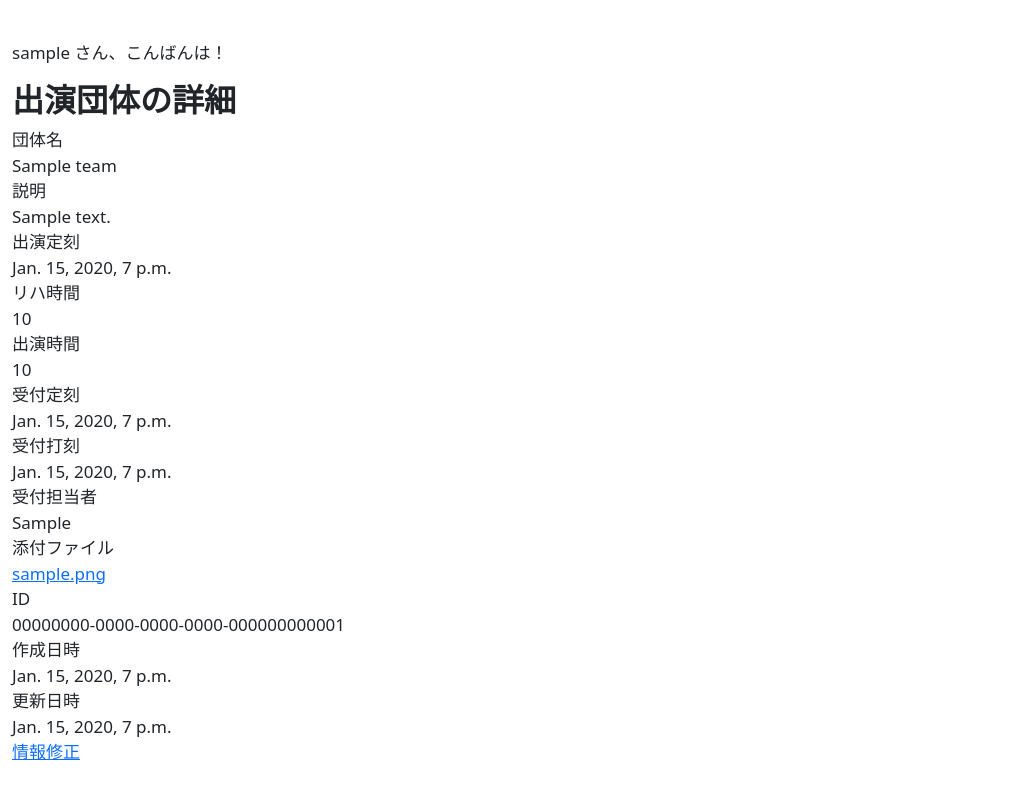
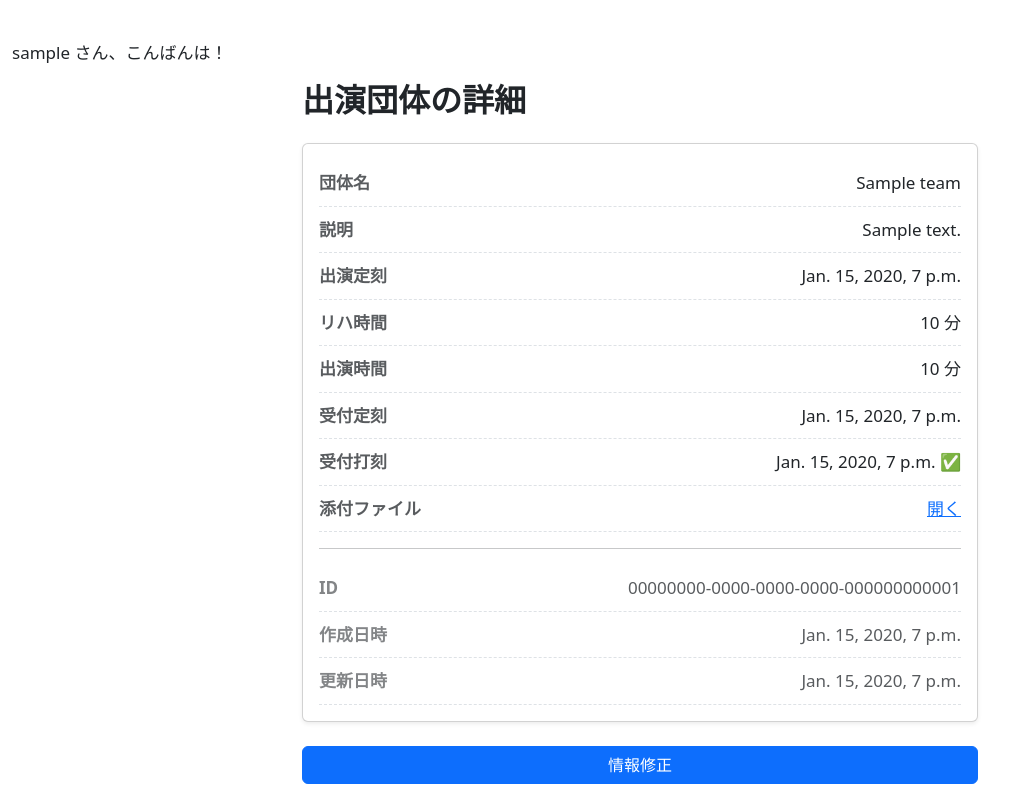
Before and after one commit to Bunnoichi/Echoes_Portal_Project, a Django app: page /echoes/team/00000000-0000-0000-0000-000000000001/detail in a window 1280 px wide. Shown: the part 59-859 px from the top of the page, without its empty margins (0-1031 px from the left). Before the commit the page ends 819 px from the top, so only its background shows below. Run offline with Django 5.2, Linux system fonts and the light colour scheme; a user stored in the database is signed in; tables that the repository leaves empty hold one stand-in row (values such as "Sample post"); some libraries are stand-ins or nearby versions.

Commit message:
各画面のStyleを整えた

```diff
--- a/epp_project/templates/echoes/index.html
+++ b/epp_project/templates/echoes/index.html
@@ -80,10 +80,10 @@
       </thead>
       <tbody>
         <tr class="status-now">
-          <th>現在</th><td>{{ onstage_now.team_name }}</td><td>{{ onstage_now.onstage_time }}</td><td>{% if onstage_now.checkin_postime_1 %}✅{% endif %}</td>
+          <th>現在</th><td>{{ onstage_now.team_name }}</td><td>{{ onstage_now.onstage_time }}</td><td>{% if onstage_now.onstage_time_acc %}✅{% endif %}</td>
         </tr>
-        <tr><th>次</th><td>{{ onstage_pos.team_name }}</td><td>{{ onstage_pos.onstage_time }}</td><td>{% if onstage_pos.checkin_postime_1 %}✅{% endif %}</td></tr>
-        <tr><th>次々</th><td>{{ onstage_pos2.team_name }}</td><td>{{ onstage_pos2.onstage_time }}</td><td>{% if onstage_pos2.checkin_postime_1 %}✅{% endif %}</td></tr>
+        <tr><th>次</th><td>{{ onstage_pos.team_name }}</td><td>{{ onstage_pos.onstage_time }}</td><td>{% if onstage_pos.onstage_time_acc %}✅{% endif %}</td></tr>
+        <tr><th>次々</th><td>{{ onstage_pos2.team_name }}</td><td>{{ onstage_pos2.onstage_time }}</td><td>{% if onstage_pos2.onstage_time_acc %}✅{% endif %}</td></tr>
       </tbody>
     </table>
   </div>
--- a/epp_project/templates/echoes/team_detail.html
+++ b/epp_project/templates/echoes/team_detail.html
@@ -1,60 +1,113 @@
 {% extends 'base/echoes_base.html' %}
 {% block body %}
+<style>
+  .detail-row {
+    display: flex;
+    justify-content: space-between;
+    padding: 10px 0;
+    border-bottom: 1px dashed var(--bs-border-color);
+  }
 
-<h2>出演団体の詳細</h2>
-<div class="team_detail_box">
-   <div class="detail_label">団体名</div>
-   <div class="detail_conte">{{ team.team_name }}</div>
+  .detail-label {
+    font-weight: 600;
+    color: var(--bs-secondary-color);
+  }
+
+  .detail-value {
+    text-align: right;
+    word-break: break-word;
+  }
+
+  /* メタ情報は文字を少し弱める */
+  .meta .detail-label,
+  .meta .detail-value {
+    opacity: 0.75;
+  }
+
+  /* ダークモードでもちゃんと見える */
+  :root[data-bs-theme="dark"] .card {
+    background-color: #2a2a2a;
+  }
+</style>
+
+<div class="container" style="max-width: 700px;">
+  <h2 class="mb-4">出演団体の詳細</h2>
+
+  <div class="card mb-4 shadow-sm">
+    <div class="card-body">
+
+      <div class="detail-row">
+        <span class="detail-label">団体名</span>
+        <span class="detail-value">{{ team.team_name }}</span>
       </div>
 
-<div class="team_detail_box">
-   <div class="detail_label">説明</div>
-   <div class="detail_conte">{{ team.team_desc }}</div>
+      <div class="detail-row">
+        <span class="detail-label">説明</span>
+        <span class="detail-value">{{ team.team_desc }}</span>
       </div>
-<div class="team_detail_box">
-   <div class="detail_label">出演定刻</div>
-   <div class="detail_conte">{{ team.onstage_time }}</div>
+
+      <div class="detail-row">
+        <span class="detail-label">出演定刻</span>
+        <span class="detail-value">{{ team.onstage_time }}</span>
       </div>
-<div class="team_detail_box">
-   <div class="detail_label">リハ時間</div>
-   <div class="detail_conte">{{ team.duration_reha }}</div>
+
+      <div class="detail-row">
+        <span class="detail-label">リハ時間</span>
+        <span class="detail-value">{{ team.duration_reha }} 分</span>
       </div>
-<div class="team_detail_box">
-   <div class="detail_label">出演時間</div>
-   <div class="detail_conte">{{ team.duration_onst }}</div>
+
+      <div class="detail-row">
+        <span class="detail-label">出演時間</span>
+        <span class="detail-value">{{ team.duration_onst }} 分</span>
       </div>
-<div class="team_detail_box">
-   <div class="detail_label">受付定刻</div>
-   <div class="detail_conte">{{ team.checkin_pretime_1 }}</div>
+
+      <div class="detail-row">
+        <span class="detail-label">受付定刻</span>
+        <span class="detail-value">{{ team.checkin_pretime_1 }}</span>
       </div>
-<div class="team_detail_box">
-   <div class="detail_label">受付打刻</div>
-   <div class="detail_conte">{{ team.checkin_postime_1 }}</div>
+
+      <div class="detail-row">
+        <span class="detail-label">受付打刻</span>
+        <span class="detail-value">
+          {% if team.checkin_postime_1 %}
+            {{ team.checkin_postime_1 }} ✅
+          {% else %}
+            <span class="text-muted">未打刻</span>
+          {% endif %}
+        </span>
       </div>
-<div class="team_detail_box">
-   <div class="detail_label">受付担当者</div>
-   <div class="detail_conte">{{ team.checkin_charge_1 }}</div>
-</div>
+
       {% if team.file_stage %}
-   <div class="team_detail_box">
-      <div class="detail_label">添付ファイル</div>
-      <div class="detail_conte">
-         <a href= "{{ team.file_stage.url }}">{{ team.file_stage }}</a>
-      </div>
+      <div class="detail-row">
+        <span class="detail-label">添付ファイル</span>
+        <span class="detail-value">
+          <a href="{{ team.file_stage.url }}" target="_blank" class="link-primary">開く</a>
+        </span>
       </div>
       {% endif %}
 
-<div class="team_detail_box meta">
-   <div class="detail_label">ID</div>
-   <div class="detail_conte">{{ team.id }}</div>
-</div><div class="team_detail_box  meta">
-   <div class="detail_label">作成日時</div>
-   <div class="detail_conte">{{ team.created_at }}</div>
-</div><div class="team_detail_box meta">
-   <div class="detail_label">更新日時</div>
-   <div class="detail_conte">{{ team.updated_at }}</div>
+      <hr class="my-3">
+
+      <div class="detail-row meta">
+        <span class="detail-label">ID</span>
+        <span class="detail-value">{{ team.id }}</span>
       </div>
 
-<td><a href="{% url 'website_app:team_update' team.id %}" class="card-link">情報修正</a></td>
+      <div class="detail-row meta">
+        <span class="detail-label">作成日時</span>
+        <span class="detail-value">{{ team.created_at }}</span>
+      </div>
+
+      <div class="detail-row meta">
+        <span class="detail-label">更新日時</span>
+        <span class="detail-value">{{ team.updated_at }}</span>
+      </div>
+
+    </div>
+  </div>
+
+  <a href="{% url 'website_app:team_update' team.id %}"
+     class="btn btn-primary w-100">情報修正</a>
+</div>
 
 {% endblock %}
--- a/epp_project/website_app/forms.py
+++ b/epp_project/website_app/forms.py
@@ -4,7 +4,7 @@ from .models import Team, Report
 class TeamForm(ModelForm):
    class Meta:
       model = Team
-      fields = ['team_name', 'team_desc', 'duration_reha', 'duration_onst', 'onstage_time', 'onstage_time_acc',  'checkin_pretime_1', 'checkin_postime_1', 'checkin_charge_1','checkin_pretime_2', 'checkin_postime_2', 'checkin_charge_2', 'file_form', 'file_stage']
+      fields = ['team_name', 'team_desc', 'duration_reha', 'duration_onst', 'onstage_time', 'onstage_time_acc',  'checkin_pretime_1', 'checkin_postime_1','checkin_pretime_2', 'checkin_postime_2', 'file_form', 'file_stage']
 
    def __init__(self, *args, **kwargs):
       view_type = kwargs.pop('view_type', None)
```
Also changed, not shown: epp_project/templates/echoes/team_checkin.html (+72 -31 lines), epp_project/templates/echoes/team_update.html (+22 -11 lines). Lines whose indentation alone changed are shown as unchanged.
